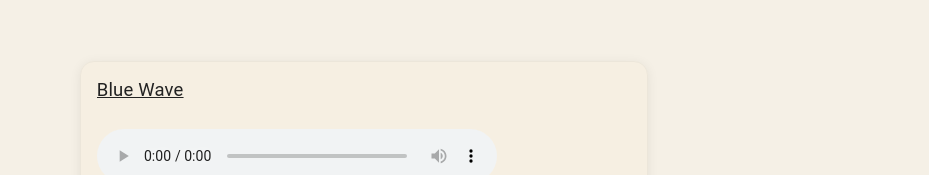
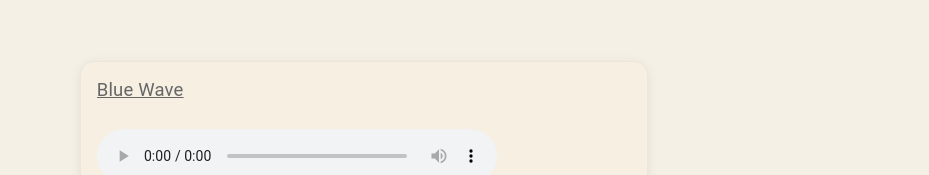
Before and after one commit to bnashel/bnportfolio-react, a React (Vite) app: page /music in a window 1280 px wide. Both pictures are taken after a click on the element "Blue Wave". Shown: the part 178-353 px from the top of the page, without its empty margins (0-929 px from the left). Built offline with nearby package versions, Linux system fonts and the light colour scheme; the HTML template or start-up script is replaced by a standard one.

Commit message:
feat: Add advanced audio player with fade transitions and caching system

```diff
--- /dev/null
+++ b/src/hooks/useAudioPlayer.js
@@ -0,0 +1,124 @@
+import { useRef, useState, useEffect, useCallback } from 'react';
+
+const CACHE_DURATION = 5 * 60 * 1000; // 5 minutes
+const FADE_DURATION = 1000; // 1 second
+const FADE_STEPS = 50; // Number of steps in fade
+const FADE_INTERVAL = FADE_DURATION / FADE_STEPS;
+
+export const useAudioPlayer = () => {
+  const audioRef = useRef(null);
+  const [isPlaying, setIsPlaying] = useState(false);
+  const [currentTrack, setCurrentTrack] = useState(null);
+  const fadeIntervalRef = useRef(null);
+  const cacheRef = useRef(new Map());
+
+  // Clean up cache periodically
+  useEffect(() => {
+    const cleanupCache = () => {
+      const now = Date.now();
+      for (const [key, value] of cacheRef.current.entries()) {
+        if (now - value.timestamp > CACHE_DURATION) {
+          cacheRef.current.delete(key);
+        }
+      }
+    };
+
+    const interval = setInterval(cleanupCache, CACHE_DURATION);
+    return () => clearInterval(interval);
+  }, []);
+
+  // Fade audio in or out
+  const fadeAudio = useCallback((targetVolume, onComplete) => {
+    if (fadeIntervalRef.current) {
+      clearInterval(fadeIntervalRef.current);
+    }
+
+    const startVolume = audioRef.current?.volume || 0;
+    const volumeStep = (targetVolume - startVolume) / FADE_STEPS;
+    let currentStep = 0;
+
+    fadeIntervalRef.current = setInterval(() => {
+      if (!audioRef.current) return;
+
+      currentStep++;
+      const newVolume = startVolume + (volumeStep * currentStep);
+      audioRef.current.volume = Math.max(0, Math.min(1, newVolume));
+
+      if (currentStep >= FADE_STEPS) {
+        clearInterval(fadeIntervalRef.current);
+        if (onComplete) onComplete();
+      }
+    }, FADE_INTERVAL);
+  }, []);
+
+  // Play a track with fade in
+  const playTrack = useCallback((track) => {
+    if (!track) return;
+
+    // Check cache first
+    const cachedAudio = cacheRef.current.get(track.src);
+    if (cachedAudio) {
+      audioRef.current = cachedAudio.audio;
+      audioRef.current.currentTime = 0;
+      audioRef.current.volume = 0;
+      audioRef.current.play();
+      fadeAudio(1);
+      setIsPlaying(true);
+      setCurrentTrack(track);
+      return;
+    }
+
+    // If not cached, create new audio
+    const audio = new Audio(track.src);
+    audio.volume = 0;
+    audioRef.current = audio;
+
+    // Cache the audio
+    cacheRef.current.set(track.src, {
+      audio,
+      timestamp: Date.now()
+    });
+
+    audio.play().then(() => {
+      fadeAudio(1);
+      setIsPlaying(true);
+      setCurrentTrack(track);
+    });
+  }, [fadeAudio]);
+
+  // Stop playback with fade out
+  const stopTrack = useCallback(() => {
+    if (!audioRef.current) return;
+
+    fadeAudio(0, () => {
+      if (audioRef.current) {
+        audioRef.current.pause();
+        audioRef.current.currentTime = 0;
+        audioRef.current.volume = 1;
+      }
+      setIsPlaying(false);
+      setCurrentTrack(null);
+    });
+  }, [fadeAudio]);
+
+  // Cleanup on unmount
+  useEffect(() => {
+    return () => {
+      if (fadeIntervalRef.current) {
+        clearInterval(fadeIntervalRef.current);
+      }
+      if (audioRef.current) {
+        audioRef.current.pause();
+        audioRef.current = null;
+      }
+    };
+  }, []);
+
+  return {
+    audioRef,
+    isPlaying,
+    currentTrack,
+    playTrack,
+    stopTrack
+  };
+};
--- a/src/pages/music/Music.jsx
+++ b/src/pages/music/Music.jsx
@@ -1,64 +1,73 @@
-import { useRef, useState, useEffect } from 'react';
+import { useEffect } from 'react';
 import { useLocation } from 'react-router-dom';
+import { useAudioPlayer } from '../../hooks/useAudioPlayer';
 
 export default function Music({ tracks }) {
-  const [currentIdx, setCurrentIdx] = useState(null);
-  const audioRef = useRef(null);
   const location = useLocation();
+  const { audioRef, isPlaying, currentTrack, playTrack, stopTrack } = useAudioPlayer();
 
-  // Play the selected track and show controls
-  const handleTrackClick = (idx) => {
-    setCurrentIdx(idx);
+  // Handle track click
+  const handleTrackClick = (track) => {
+    if (currentTrack?.src === track.src) {
+      stopTrack();
+    } else {
+      playTrack(track);
+    }
   };
 
-  // Fade out on navigation away
+  // Stop playback on navigation
   useEffect(() => {
     return () => {
-      if (audioRef.current && !audioRef.current.paused) {
-        let fade = setInterval(() => {
-          if (audioRef.current.volume > 0.02) {
-            audioRef.current.volume = Math.max(0, audioRef.current.volume - 0.02);
-          } else {
-            audioRef.current.pause();
-            audioRef.current.currentTime = 0;
-            audioRef.current.volume = 1;
-            clearInterval(fade);
-          }
-        }, 20);
-      }
+      stopTrack();
     };
-    // eslint-disable-next-line
-  }, [location.pathname]);
+  }, [location.pathname, stopTrack]);
 
   return (
     <div className="content fade-in page-content-top">
       <div className="section-title page-top">A Selection of Ambient Music I've Composed in My Free Time:</div>
       <div className="tracklist">
-        {tracks.map((track, idx) => {
+        {tracks.map((track) => {
           const [soundLine, instrLine] = track.desc.split('\n');
+          const isCurrentTrack = currentTrack?.src === track.src;
+
           return (
             <div className="track-card" key={track.title}>
               <div className="track-title-col">
                 <span
                   className="track-link"
-                  style={{ textDecoration: 'underline', cursor: 'pointer', color: '#222', marginBottom: 8 }}
-                  onClick={() => handleTrackClick(idx)}
+                  style={{
+                    textDecoration: 'underline',
+                    cursor: 'pointer',
+                    color: isCurrentTrack ? '#666' : '#222',
+                    marginBottom: 8,
+                    transition: 'color 0.3s ease'
+                  }}
+                  onClick={() => handleTrackClick(track)}
                 >
                   {track.title}
                 </span>
-                {currentIdx === idx && (
+                {isCurrentTrack && (
                   <audio
                     ref={audioRef}
                     src={track.src}
                     controls
                     autoPlay
-                    style={{ display: 'block', margin: '10px 0 0 0', width: '100%', maxWidth: 400 }}
-                    onEnded={() => setCurrentIdx(null)}
+                    style={{
+                      display: 'block',
+                      margin: '10px 0 0 0',
+                      width: '100%',
+                      maxWidth: 400,
+                      opacity: isPlaying ? 1 : 0.7,
+                      transition: 'opacity 0.3s ease'
+                    }}
+                    onEnded={stopTrack}
                   />
                 )}
               </div>
               <div className="track-details">
-                <div className="track-instr"><strong><em>Instrumentation:</em></strong> {instrLine.replace('Instrumentation: ', '')}</div>
+                <div className="track-instr">
+                  <strong><em>Instrumentation:</em></strong> {instrLine.replace('Instrumentation: ', '')}
+                </div>
               </div>
             </div>
           );
```
